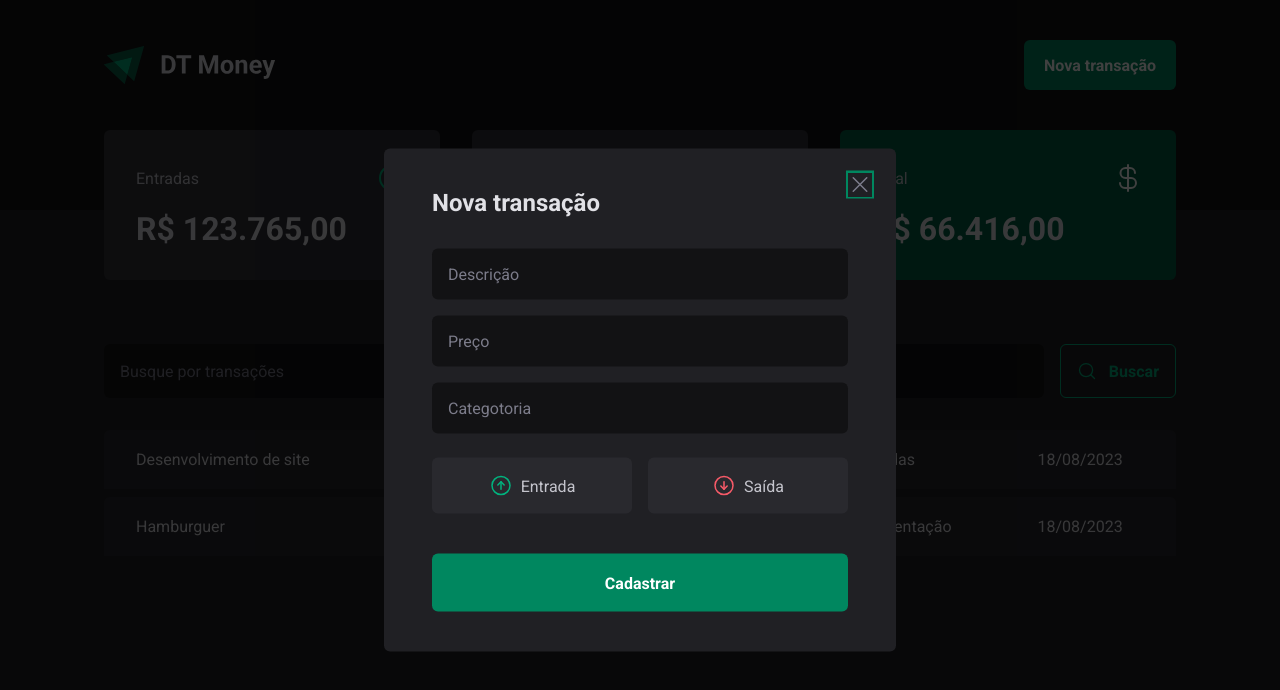
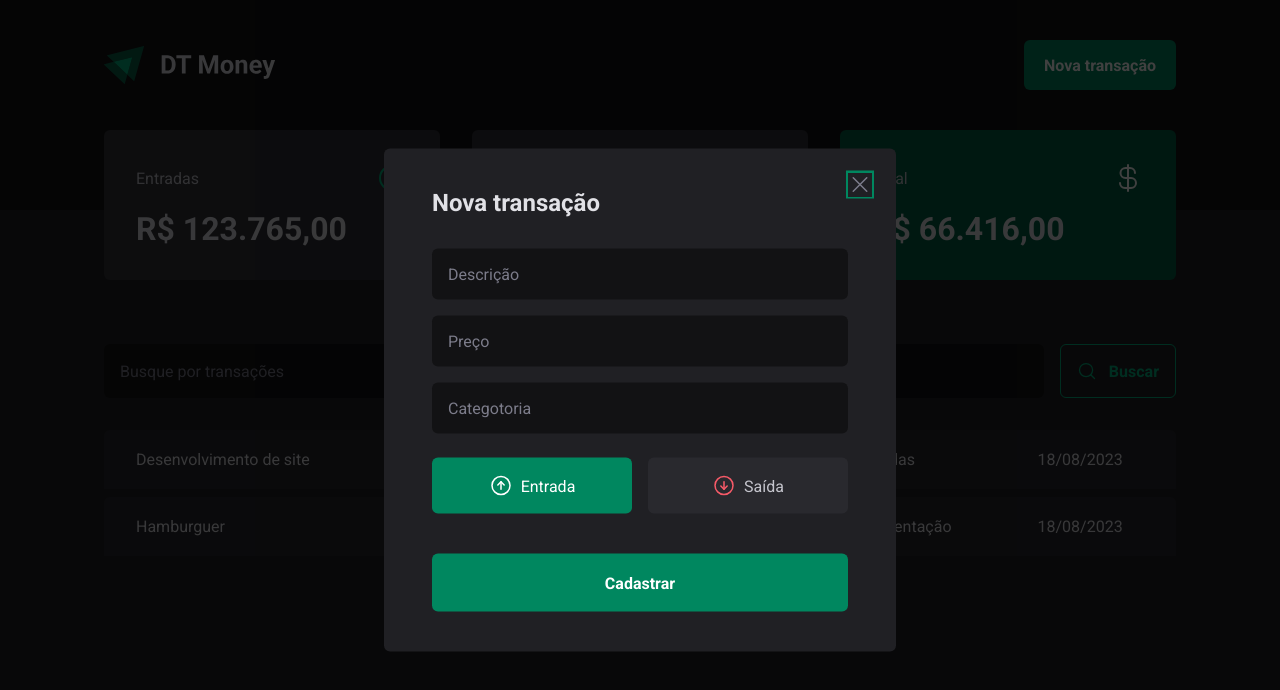
Before and after one commit to Platuxx/Agroger-money, a React (Vite) app: page / in a window 1280 px wide. Both pictures are taken after a click on the button "Nova transação". Shown: the top 690 px of the page. Built offline with nearby package versions, Linux system fonts and the light colour scheme; data requests are answered from the project's data file.

Commit message:
controlled components

```diff
--- a/src/components/NewTransactionModal/index.tsx
+++ b/src/components/NewTransactionModal/index.tsx
@@ -5,13 +5,14 @@
 import * as z from "zod";
 import { useForm } from "react-hook-form"
 import { zodResolver } from '@hookform/resolvers/zod';
+import { Controller } from 'react-hook-form';
 
 
 const newTransactionFormSchema = z.object({
    description: z.string(),
    price: z.number(),
    category: z.string(),
-   // type: z.enum(['income', 'outcome']),
+   type: z.enum(['income', 'outcome']),
 })
 
 type NewTransactionFormImputs = z.infer<typeof newTransactionFormSchema>
@@ -19,11 +20,15 @@
 export function NewTransactionModal() {
 
   const {
+   control,
    register,
    handleSubmit,
    formState: { isSubmitting }
  } =  useForm<NewTransactionFormImputs>({
       resolver: zodResolver(newTransactionFormSchema),
+      defaultValues: {
+         type: 'income'
+      }
   })
 
   async function handleCreateNewTransactions(data: NewTransactionFormImputs) {
@@ -64,7 +69,15 @@
                         {...register('category')}
                      />
 
-                     <TransactionType>
+                     <Controller
+                       control={control}
+                       name='type'
+                       render={({ field }) => {
+                           return (
+                          <TransactionType
+                             onValueChange={field.onChange}
+                             value={field.value}
+                          >
                               <TransactionTypeButton variant="income" value="income">
                                  <ArrowCircleUp size={24} />
                                  Entrada
@@ -75,6 +88,11 @@
                                  Saída
                               </TransactionTypeButton>
                            </TransactionType>
+                          )
+                       }}
+                     />
+
+
 
                      <button type="submit" disabled={isSubmitting}>
                         Cadastrar
```
Lines whose indentation alone changed are shown as unchanged.
